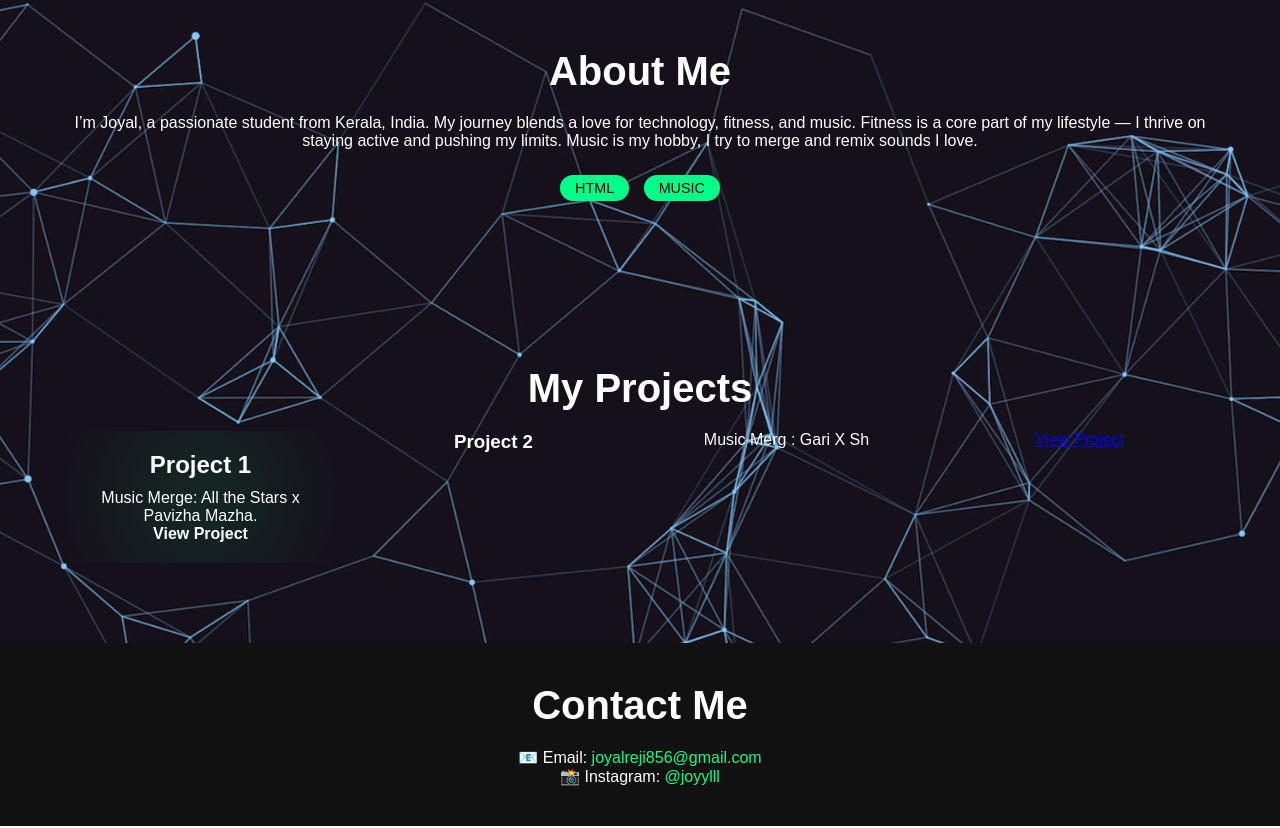
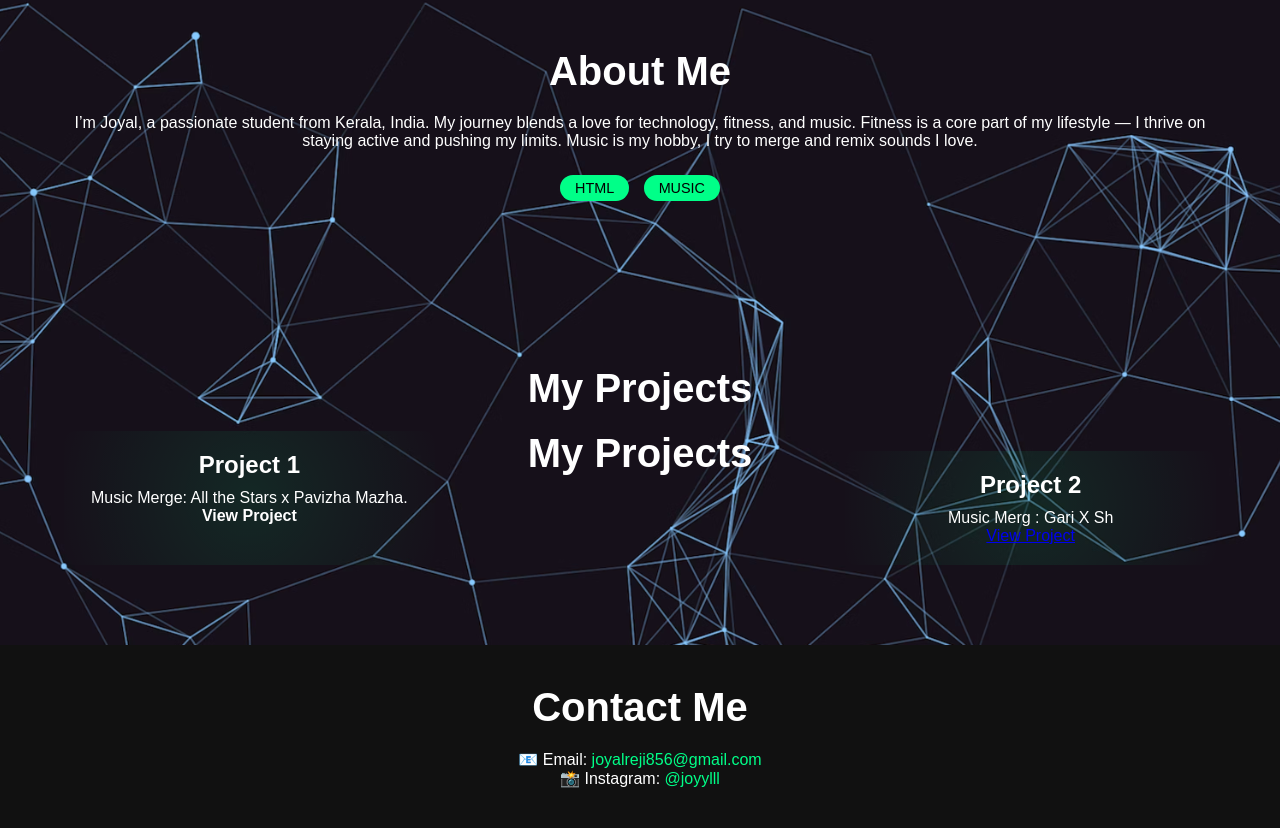
Before and after one commit to jjyylll/Joyal-ll, a plain HTML site: page index.html in a window 1280 px wide. Shown: the part 831-1659 px from the top of the page. Drawn offline with Linux system fonts and the light colour scheme.

Commit message:
Update index.html

```diff
--- a/index.html
+++ b/index.html
@@ -51,6 +51,9 @@
         <p>Music Merge: All the Stars x Pavizha Mazha.</p>
         <a href="https://www.bandlab.com/jjjkkkjlll" class="project-link" target="_blank">View Project</a>
       </div>
+      <h2>My Projects</h2>
+    <div class="portfolio-grid">
+      <div class="portfolio-item">
       <h3>Project 2</h3>
       <p>Music Merg : Gari X Sh</p>
       <a href="https://www.bandlab.com/track/b909d0b2-fad7-ef11-88f6-6045bd3473c0?revId=b809d0b2-fad7-ef11-88f6-6045bd3473c0">View Project</a>
```
